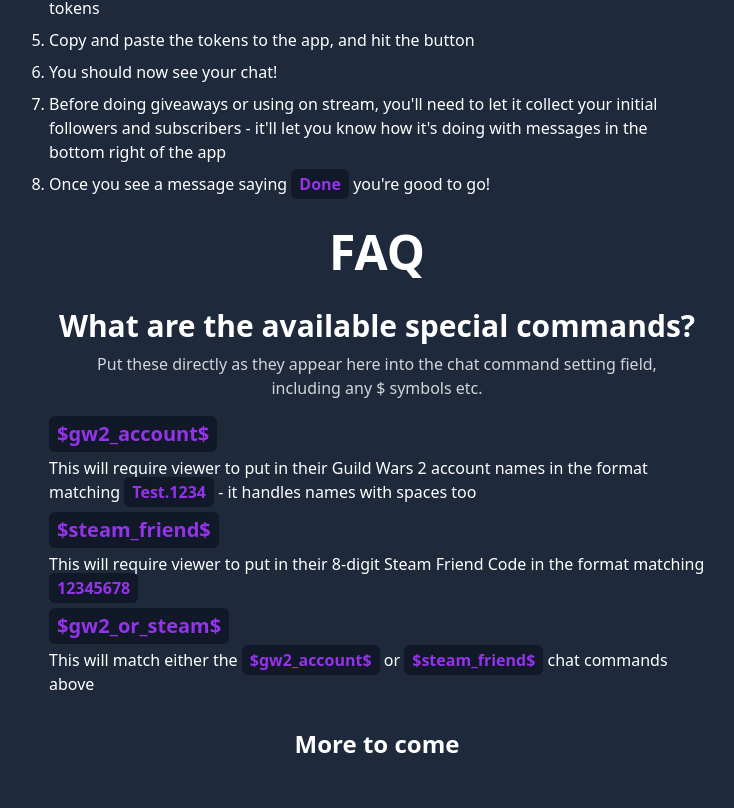
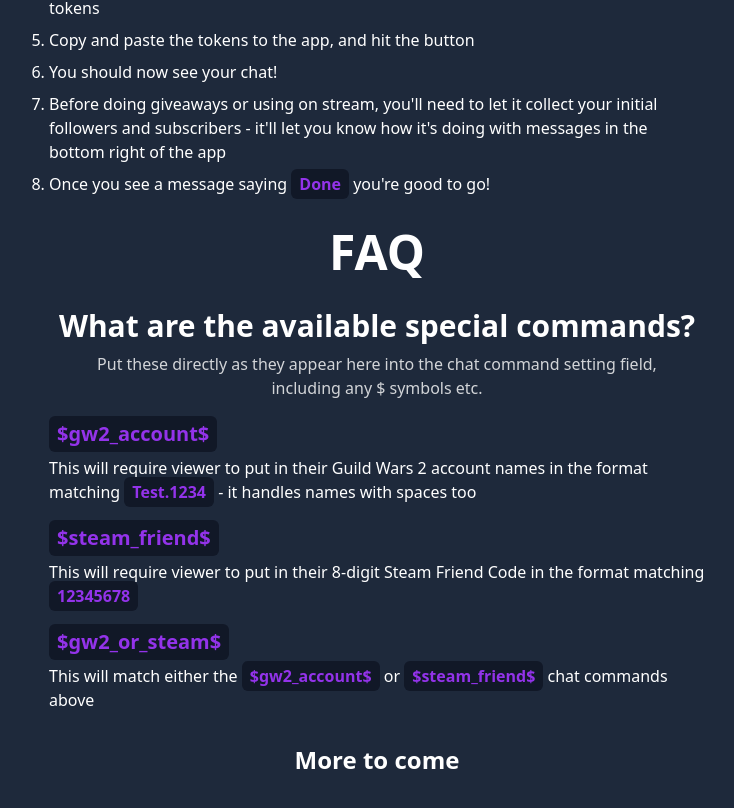
Before and after one commit to maael/giveaway-o-tron, a Next.js app in the folder marketing/: page /guide in a window 1280 px wide. Shown: the part 484-1292 px from the top of the page, without its empty margins (263-997 px from the left). Built offline with nearby package versions, Linux system fonts and the light colour scheme.

Commit message:
fix: Spread out special commands on guide more

```diff
--- a/marketing/src/pages/guide.tsx
+++ b/marketing/src/pages/guide.tsx
@@ -59,7 +59,7 @@
         <p className="opacity-80 text-center max-w-xl -mt-6">
           Put these directly as they appear here into the chat command setting field, including any $ symbols etc.
         </p>
-        <div className="text-left flex flex-col gap-2 list-disc max-w-2xl mx-auto px-2 -mt-4">
+        <div className="text-left flex flex-col gap-4 list-disc max-w-2xl mx-auto px-2 -mt-4">
           <div className="flex flex-col gap-1">
             <div className="flex flex-col items-start">
               <em className="text-purple-600 font-bold bg-gray-900 px-2 py-1 rounded-md not-italic text-xl">
```
